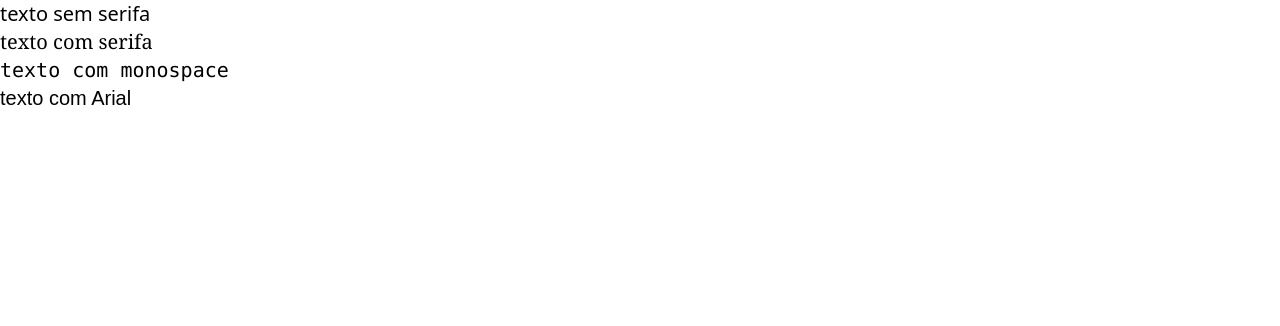
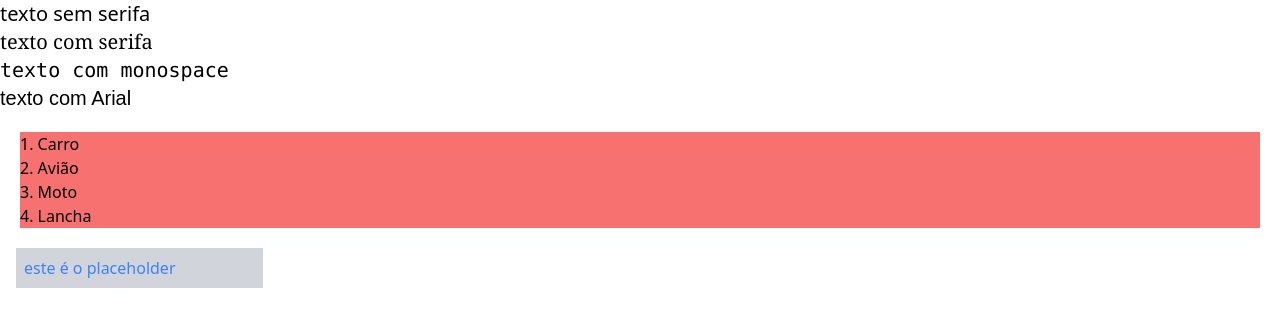
Before and after one commit to victoradauto1/Tailwindcss, a website: page tipo/src/index.html in a window 1280 px wide. Drawn offline with Linux system fonts and the light colour scheme.

Commit message:
criado novos exemplos do uso tipográfico e exercío da aula 93

```diff
--- a/tipo/src/index.html
+++ b/tipo/src/index.html
@@ -11,5 +11,20 @@
   <p class="text-xl font-serif">texto com serifa</p>
   <p class="text-xl font-mono">texto com monospace</p>
   <p class="text-xl font-arial">texto com Arial</p>
+
+
+<!-- listas -->
+    <ul class="list-decimal m-5 bg-red-400 list-inside">
+      <li>Carro</li>
+      <li>Avião</li>
+      <li>Moto</li>
+      <li>Lancha</li>
+    </ul>
+
+<!-- placeholder -->
+
+    <div class="m-4">
+      <input type="text" placeholder="este é o placeholder" class="p-2 bg-gray-300 placeholder-blue-500">
+    </div>
 </body>
 </html>
```
Also changed, not shown: tipo/src/exercicio.html (added, +20 -0 lines), tipo/dist/output.css.
